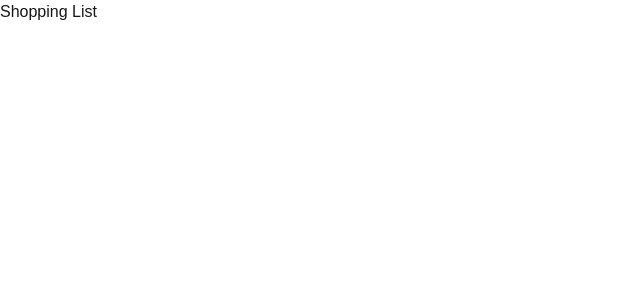
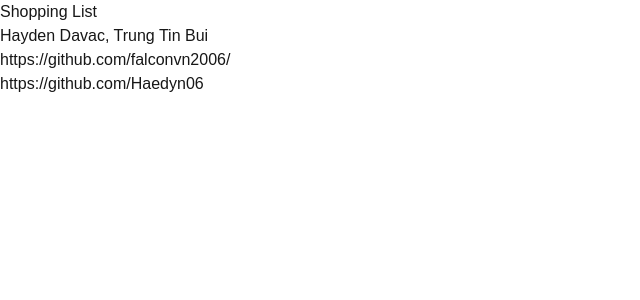
Before and after one commit to falconvn2006/cprg306-assignments, a Next.js app: page /week-2 in a window 1280 px wide. Shown: the top 300 px of the page, without its empty margins (0-640 px from the left). Built offline with nearby package versions, Linux system fonts and the light colour scheme.

Commit message:
Made some adjustment to the StudentInfo component and add the component to the week-2 page

```diff
--- a/app/week-2/page.js
+++ b/app/week-2/page.js
@@ -1,7 +1,10 @@
+import StudentInfo from "./student-info";
+
 export default function Page() {
  return (
  <main>
  <h1>Shopping List</h1>
+ <StudentInfo />
  </main>
  );
 }
--- a/app/week-2/student-info.js
+++ b/app/week-2/student-info.js
@@ -1,8 +1,11 @@
+import Link from "next/link";
+
 export default function StudentInfo() {
     return (
         <main>
-        <h1 >Hayden Davac </h1>
-        <Link href="https://github.com/falconvn2006/cprg306-assignments">Github</Link>
+        <h1>Hayden Davac, Trung Tin Bui</h1>
+        <Link href="https://github.com/falconvn2006/">https://github.com/falconvn2006/</Link> <br />
+        <Link href="https://github.com/Haedyn06">https://github.com/Haedyn06</Link>
         </main>
     );
 
```
